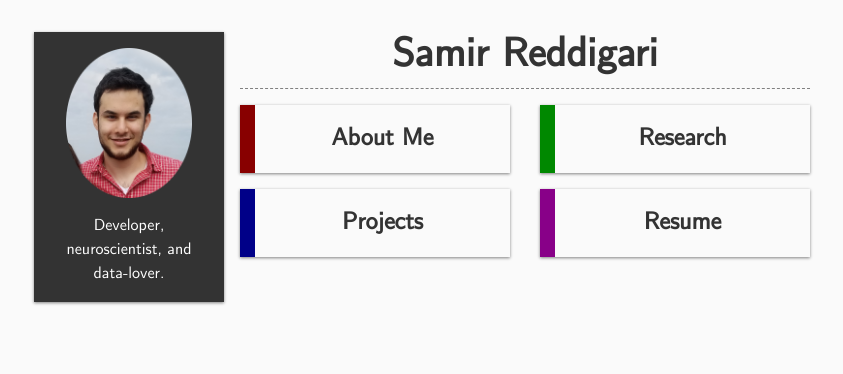
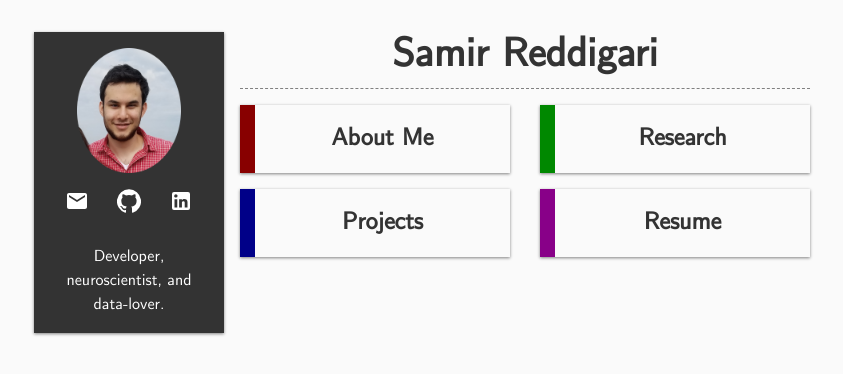
Before and after one commit to reddigari/reddigari.github.io, a React (Create React App) app: page / in a window 1280 px wide. Shown: the top 374 px of the page, without its empty margins (218-1061 px from the left). Built offline with nearby package versions, Linux system fonts and the light colour scheme.

Commit message:
feat: add contact icons to sidebar

```diff
--- a/src/components/Sidebar.js
+++ b/src/components/Sidebar.js
@@ -1,5 +1,6 @@
 import React from 'react';
 import { Col } from 'react-bootstrap';
+import ContactIcons from './ContactIcons';
 import '../styles/Sidebar.css';
 
 
@@ -7,6 +8,7 @@ function Sidebar(props) {
     return (
         <Col md={2} className="Sidebar d-none d-md-block">
             <img src={props.imagePath} alt="" className="img-fluid" />
+            <ContactIcons />
             {props.blurbText ? <Blurb text={props.blurbText} /> : null}
             {props.children}
         </Col>
--- a/src/styles/Sidebar.css
+++ b/src/styles/Sidebar.css
@@ -8,10 +8,16 @@
 .Sidebar img {
     display: block;
     margin: 1rem auto;
-    max-height: 150px;
+    max-height: 125px;
 }
 
 .Blurb {
     text-align: center;
     margin: 1rem;
 }
+
+.Sidebar .ContactIcons {
+    margin: 1rem 1rem 2rem 1rem;
+    display: flex;
+    justify-content: space-between;
+}
```
